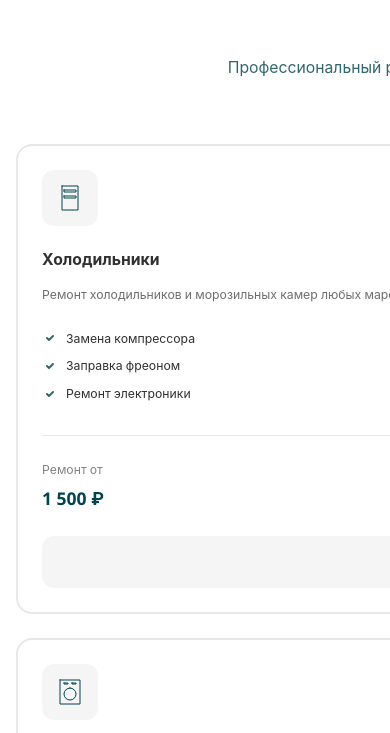
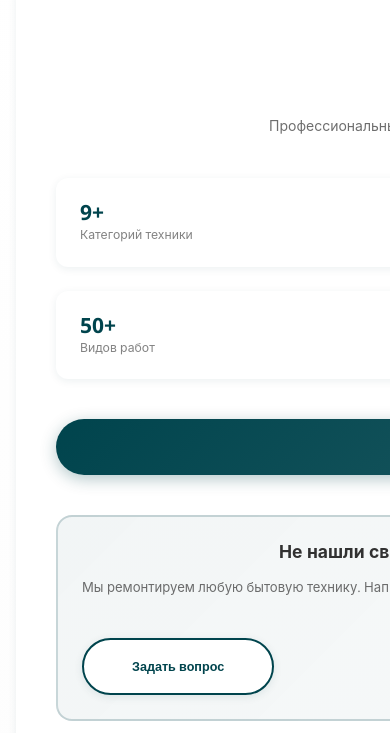
Before and after one commit to ToriHever/OPTIMA, an Angular app in the folder optima-service-angular/: page / in a window 390 px wide. Shown: the part 1951-2684 px from the top of the page. Built offline with nearby package versions, Linux system fonts and the light colour scheme.

Commit message:
Новый дизайн блока категорий услуг

```diff
--- a/optima-service-angular/src/app/features/home/components/repair-categories/repair-categories.html
+++ b/optima-service-angular/src/app/features/home/components/repair-categories/repair-categories.html
@@ -1,26 +1,62 @@
 <section class="categories-section">
   <div class="container">
-    <!-- Заголовок -->
-    <div class="categories-header">
+    <!-- Двухколоночный layout -->
+    <div class="categories-layout">
+
+      <!-- Левая колонка - заголовок (sticky) -->
+      <aside class="categories-sidebar">
+        <div class="sidebar-content">
           <h2 class="section-title">
-        Что мы ремонтируем
+            Что мы<br>
+            <span class="text-gradient">ремонтируем</span>
           </h2>
-      <p class="section-subtitle">
+          <p class="section-description">
             Профессиональный ремонт любой бытовой техники. Работаем со всеми брендами и моделями.
           </p>
+
+          <div class="sidebar-stats">
+            <div class="stat-item">
+              <span class="stat-number">9+</span>
+              <span class="stat-label">Категорий техники</span>
+            </div>
+            <div class="stat-item">
+              <span class="stat-number">50+</span>
+              <span class="stat-label">Видов работ</span>
+            </div>
           </div>
 
-    <!-- Сетка категорий -->
+          <button class="btn btn-primary btn-large" (click)="openCallbackForm()">
+            <svg width="20" height="20" viewBox="0 0 20 20" fill="none" stroke="currentColor">
+              <path d="M14,11v1.8c0,.7-.5,1.2-1.2,1.2,0,0,0,0-.1,0-1.9-.2-3.6-.8-5.2-1.8-1.5-.9-2.7-2.2-3.6-3.6-1-1.6-1.7-3.4-1.9-5.2,0-.7.4-1.2,1.1-1.3,0,0,0,0,.1,0h1.8c.6,0,1.1.4,1.2,1,0,.6.2,1.1.4,1.7.2.4,0,.9-.3,1.3l-.8.8c.9,1.5,2.1,2.8,3.6,3.6l.8-.8c.3-.3.8-.4,1.3-.3.5.2,1.1.3,1.7.4.6,0,1.1.6,1,1.2Z"
+                    transform="translate(3,3)"/>
+            </svg>
+            Заказать звонок
+          </button>
+          <!-- CTA блок -->
+          <div class="categories-cta">
+            <div class="cta-content">
+              <h3>Не нашли свою технику?</h3>
+              <p>Мы ремонтируем любую бытовую технику. Напишите нам — поможем решить вашу проблему.</p>
+            </div>
+            <button (click)="openQuestionForm()" class="btn btn-secondary btn-large">
+              Задать вопрос
+            </button>
+          </div>
+        </div>
+      </aside>
+
+      <!-- Правая колонка - карточки -->
+      <div class="categories-content">
         <div class="categories-grid">
           <div class="category-card animate-on-scroll"
                *ngFor="let category of categories; let i = index"
                [class.animated]="isVisible"
-           [style.animation-delay]="(i * 0.1) + 's'"
+               [style.animation-delay]="(i * 0.05) + 's'"
                (click)="scrollToServices()">
 
             <!-- Иконка -->
             <div class="card-icon">
-          <svg width="64" height="64" viewBox="0 0 64 64" fill="none" stroke="currentColor">
+              <svg width="48" height="48" viewBox="0 0 64 64" fill="none" stroke="currentColor">
                 <path [attr.d]="category.icon" stroke-width="2" stroke-linecap="round" stroke-linejoin="round"/>
               </svg>
             </div>
@@ -42,38 +78,19 @@
             </ul>
 
             <!-- Цена -->
+            <div class="card-footer">
               <div class="card-price">
-          <span class="price-label">Ремонт от</span>
+                <span class="price-label">от</span>
                 <span class="price-value">{{ category.priceFrom }}</span>
               </div>
-
-        <!-- Кнопка -->
-        <button class="card-button">
-          <span>Подробнее</span>
+              <div class="card-arrow">
                 <svg width="20" height="20" viewBox="0 0 20 20" fill="none" stroke="currentColor">
                   <path d="M7 4L13 10L7 16" stroke-width="2" stroke-linecap="round" stroke-linejoin="round"/>
                 </svg>
-        </button>
               </div>
             </div>
-
-    <!-- CTA блок -->
-    <div class="categories-cta">
-      <div class="cta-content">
-        <h3>Не нашли свою технику?</h3>
-        <p>Мы ремонтируем любую бытовую технику. Позвоните нам, и мы поможем решить вашу проблему.</p>
           </div>
-      <div class="cta-buttons">
-        <button class="btn btn-primary btn-large" (click)="openQuestionForm()">
-          <svg width="20" height="20" viewBox="0 0 20 20" fill="none" stroke="currentColor">
-            <path d="M14,11v1.8c0,.7-.5,1.2-1.2,1.2,0,0,0,0-.1,0-1.9-.2-3.6-.8-5.2-1.8-1.5-.9-2.7-2.2-3.6-3.6-1-1.6-1.7-3.4-1.9-5.2,0-.7.4-1.2,1.1-1.3,0,0,0,0,.1,0h1.8c.6,0,1.1.4,1.2,1,0,.6.2,1.1.4,1.7.2.4,0,.9-.3,1.3l-.8.8c.9,1.5,2.1,2.8,3.6,3.6l.8-.8c.3-.3.8-.4,1.3-.3.5.2,1.1.3,1.7.4.6,0,1.1.6,1,1.2Z"
-                  transform="translate(3,3)"/>
-          </svg>
-          Заказать звонок
-        </button>
-        <a href="tel:89885163131" class="btn btn-secondary btn-large">
-          8 (988) 516-31-31
-        </a>
+        </div>
       </div>
     </div>
   </div>
--- a/optima-service-angular/src/app/features/home/components/repair-categories/repair-categories.scss
+++ b/optima-service-angular/src/app/features/home/components/repair-categories/repair-categories.scss
@@ -3,20 +3,94 @@
 
 .categories-section {
   padding: $spacing-xxl 0;
-  background: $color-white;
+  background: linear-gradient(180deg, $color-white 0%, $color-bg-light 100%);
 }
 
-.categories-header {
-  text-align: center;
-  margin-bottom: $spacing-xl;
+// Двухколоночный layout
+.categories-layout {
+  display: grid;
+  grid-template-columns: 400px 1fr;
+  gap: $spacing-xl;
+  align-items: start;
 }
 
-// Сетка категорий
+// Левая колонка - заголовок (sticky)
+.categories-sidebar {
+  position: sticky;
+  top: calc($spacing-xl + 117px);
+  height: fit-content;
+}
+
+.sidebar-content {
+  display: flex;
+  flex-direction: column;
+  gap: $spacing-md;
+}
+
+.section-title {
+  font-size: 3rem;
+  font-weight: 700;
+  text-align: left;
+  color: $color-dark;
+  line-height: 1.1;
+  margin: 0;
+}
+
+.text-gradient {
+  background: linear-gradient(135deg, $color-primary 0%, $color-primary-light 100%);
+  -webkit-background-clip: text;
+  -webkit-text-fill-color: transparent;
+  background-clip: text;
+}
+
+.section-description {
+  font-size: 1.125rem;
+  color: rgba($color-dark, 0.7);
+  line-height: 1.6;
+  margin: 0;
+}
+
+// Статистика
+.sidebar-stats {
+  display: grid;
+  grid-template-columns: repeat(2, 1fr);
+  gap: $spacing-md;
+}
+
+.stat-item {
+  display: flex;
+  flex-direction: column;
+  gap: 4px;
+  padding: $spacing-md;
+  background: $color-white;
+  border-radius: $radius-md;
+  box-shadow: $shadow-sm;
+}
+
+.stat-number {
+  font-size: 2rem;
+  font-weight: 700;
+  color: $color-primary;
+  line-height: 1;
+}
+
+.stat-label {
+  font-size: 0.875rem;
+  color: rgba($color-dark, 0.6);
+  line-height: 1.3;
+}
+
+// Правая колонка - карточки
+.categories-content {
+  display: flex;
+  flex-direction: column;
+  gap: $spacing-xl;
+}
+
 .categories-grid {
   display: grid;
-  grid-template-columns: repeat(3, 1fr);
+  grid-template-columns: repeat(2, 1fr);
   gap: $spacing-lg;
-  margin-bottom: $spacing-xxl;
 }
 
 // Карточка категории
@@ -27,199 +101,231 @@
   background: $color-white;
   border: 2px solid $color-bg-grey;
   border-radius: $radius-lg;
+  cursor: pointer;
   transition: all $transition-base;
-  cursor: pointer;
-  position: relative;
-  overflow: hidden;
-
-  &::before {
-    content: '';
-    position: absolute;
-    top: 0;
-    left: 0;
-    width: 100%;
-    height: 4px;
-    background: linear-gradient(90deg, $color-primary 0%, $color-primary-light 100%);
-    transform: scaleX(0);
-    transform-origin: left;
-    transition: transform $transition-base;
-  }
 
   &:hover {
-    border-color: $color-primary-light;
+    border-color: $color-primary;
     box-shadow: $shadow-lg;
     transform: translateY(-8px);
 
-    &::before {
-      transform: scaleX(1);
+    .card-icon {
+      background: linear-gradient(135deg, $color-primary-light 0%, $color-primary 100%);
+
+      svg {
+        stroke: $color-white;
+        transform: scale(1.1);
+      }
     }
 
-    .card-icon {
-      background: linear-gradient(135deg, $color-primary 0%, $color-primary-light 100%);
-      color: $color-white;
-      transform: scale(1.1);
-    }
-
-    .card-button {
-      background: $color-primary;
-      color: $color-white;
-
-      svg {
-        transform: translateX(4px);
-      }
+    .card-arrow {
+      opacity: 1;
+      transform: translateX(4px);
     }
   }
 }
 
-// Иконка
+// Анимация появления
+.category-card.animate-on-scroll {
+  opacity: 0;
+  transform: translateY(40px);
+
+  &.animated {
+    animation: fadeInUp 0.6s ease-out forwards;
+  }
+}
+
+@keyframes fadeInUp {
+  to {
+    opacity: 1;
+    transform: translateY(0);
+  }
+}
+
 .card-icon {
-  width: 80px;
-  height: 80px;
   display: flex;
   align-items: center;
   justify-content: center;
-  background: $color-bg-light;
+  width: 72px;
+  height: 72px;
+  margin-bottom: $spacing-md;
   border-radius: $radius-md;
-  color: $color-primary;
-  margin-bottom: $spacing-md;
+  background: rgba($color-primary, 0.1);
   transition: all $transition-base;
 
   svg {
-    stroke-width: 1.5;
+    stroke: $color-primary;
+    transition: all $transition-base;
   }
 }
 
-// Название
 .card-title {
-  font-size: 1.5rem;
+  font-size: 1.25rem;
   font-weight: 700;
   color: $color-dark;
-  margin-bottom: $spacing-sm;
+  margin: 0 0 $spacing-sm 0;
 }
 
-// Описание
 .card-description {
   font-size: 0.9375rem;
-  color: rgba($color-dark, 0.7);
-  line-height: 1.6;
-  margin-bottom: $spacing-md;
+  color: rgba($color-dark, 0.6);
+  line-height: 1.5;
+  margin: 0 0 $spacing-md 0;
+  flex: 1;
 }
 
-// Особенности
 .card-features {
   list-style: none;
-  margin-bottom: $spacing-md;
+  padding: 0;
+  margin: 0 0 $spacing-lg 0;
+  display: flex;
+  flex-direction: column;
+  gap: $spacing-xs;
 
   li {
     display: flex;
     align-items: center;
     gap: $spacing-xs;
-    font-size: 0.9375rem;
-    color: $color-dark;
-    margin-bottom: $spacing-xs;
+    font-size: 0.875rem;
+    color: rgba($color-dark, 0.7);
 
     svg {
       flex-shrink: 0;
-      color: $color-primary-light;
-      stroke-width: 2.5;
+      stroke: $color-primary;
     }
   }
 }
 
-// Цена
-.card-price {
+.card-footer {
   display: flex;
-  flex-direction: column;
-  gap: 4px;
-  margin-bottom: $spacing-md;
+  align-items: center;
+  justify-content: space-between;
   padding-top: $spacing-md;
   border-top: 1px solid $color-bg-grey;
 }
 
+.card-price {
+  display: flex;
+  align-items: baseline;
+  gap: $spacing-xs;
+}
+
 .price-label {
   font-size: 0.875rem;
-  color: rgba($color-dark, 0.6);
+  color: rgba($color-dark, 0.5);
 }
 
 .price-value {
-  font-size: 1.5rem;
+  font-size: 1.25rem;
   font-weight: 700;
   color: $color-primary;
 }
 
-// Кнопка
-.card-button {
+.card-arrow {
   display: flex;
   align-items: center;
-  justify-content: center;
-  gap: $spacing-xs;
-  padding: $spacing-sm $spacing-md;
-  background: $color-bg-light;
-  border: none;
-  border-radius: $radius-md;
-  font-size: 1rem;
-  font-weight: 600;
-  color: $color-primary;
-  cursor: pointer;
+  opacity: 0.3;
   transition: all $transition-base;
-  margin-top: auto;
 
   svg {
-    stroke-width: 2.5;
-    transition: transform $transition-base;
+    stroke: $color-primary;
   }
 }
 
 // CTA блок
 .categories-cta {
   display: flex;
+  flex-direction: column;
+  align-items: start;
+  gap: $spacing-sm;
+  padding: $spacing-md;
+  background: linear-gradient(135deg, rgba($color-primary, 0.05) 0%, rgba($color-primary, 0.02) 100%);
+  border: 2px solid rgba($color-primary, 0.2);
+  border-radius: $radius-lg;
+}
+
+.cta-icon {
+  display: flex;
   align-items: center;
-  justify-content: space-between;
-  gap: $spacing-xl;
-  padding: $spacing-xl;
-  background: linear-gradient(135deg, $color-primary 0%, $color-primary-light 100%);
-  border-radius: $radius-lg;
-  color: $color-white;
+  justify-content: center;
+  width: 80px;
+  height: 80px;
+  flex-shrink: 0;
+  border-radius: 50%;
+  background: linear-gradient(135deg, $color-primary-light 0%, $color-primary 100%);
+
+  svg {
+    stroke: $color-white;
+  }
 }
 
 .cta-content {
   flex: 1;
 
   h3 {
-    font-size: 1.75rem;
+    font-size: 1.5rem;
     font-weight: 700;
-    color: $color-white;
-    margin-bottom: $spacing-sm;
+    color: $color-dark;
+    margin: 0 0 $spacing-sm 0;
   }
 
   p {
-    font-size: 1.125rem;
-    color: rgba($color-white, 0.9);
+    font-size: 1rem;
+    color: rgba($color-dark, 0.7);
     margin: 0;
+    line-height: 1.5;
   }
 }
 
-.cta-buttons {
-  display: flex;
-  gap: $spacing-md;
-  flex-shrink: 0;
+// Адаптивность
+@media (max-width: 1200px) {
+  .categories-layout {
+    grid-template-columns: 350px 1fr;
+    gap: $spacing-xl;
+  }
+
+  .section-title {
+    font-size: 2.5rem;
+  }
+
+  .categories-grid {
+    gap: $spacing-md;
+  }
 }
 
-// Адаптивность
 @media (max-width: 1024px) {
+  .categories-layout {
+    grid-template-columns: 1fr;
+    gap: $spacing-lg;
+  }
+
+  .categories-sidebar {
+    position: static;
+    padding: $spacing-xl;
+    background: $color-white;
+    border-radius: $radius-lg;
+    box-shadow: $shadow-sm;
+  }
+
+  .sidebar-content {
+    gap: $spacing-lg;
+  }
+
+  .section-title {
+    font-size: 2.5rem;
+    text-align: center;
+  }
+
+  .section-description {
+    text-align: center;
+  }
+
+  .sidebar-stats {
+    justify-content: center;
+  }
+
   .categories-grid {
     grid-template-columns: repeat(2, 1fr);
-    gap: $spacing-md;
-  }
-
-  .categories-cta {
-    flex-direction: column;
-    text-align: center;
-
-    .cta-buttons {
-      width: 100%;
-      justify-content: center;
-    }
   }
 }
 
@@ -228,9 +334,21 @@
     padding: $spacing-xl 0;
   }
 
+  .section-title {
+    font-size: 2rem;
+  }
+
+  .section-description {
+    font-size: 1rem;
+  }
+
+  .sidebar-stats {
+    grid-template-columns: 1fr;
+  }
+
   .categories-grid {
     grid-template-columns: 1fr;
-    gap: $spacing-md;
+    gap: $spacing-sm;
   }
 
   .category-card {
@@ -247,38 +365,9 @@
     }
   }
 
-  .card-title {
-    font-size: 1.25rem;
-  }
-
-  .cta-content {
-    h3 {
-      font-size: 1.5rem;
-    }
-
-    p {
-      font-size: 1rem;
-    }
-  }
-
-  .cta-buttons {
-    flex-direction: column;
-    width: 100%;
-
-    .btn {
-      width: 100%;
-    }
-  }
-}
-
-@media (max-width: 480px) {
-  .category-card {
-    padding: $spacing-md;
-  }
-
-  .card-icon {
-    width: 56px;
-    height: 56px;
+  .cta-icon {
+    width: 64px;
+    height: 64px;
 
     svg {
       width: 32px;
@@ -286,23 +375,35 @@
     }
   }
 
+  .categories-cta {
+    flex-direction: column;
+    text-align: center;
+    gap: $spacing-lg;
+
+    .cta-content h3 {
+      font-size: 1.25rem;
+    }
+
+    .cta-content p {
+      font-size: 0.9375rem;
+    }
+  }
+}
+
+@media (max-width: 480px) {
+  .categories-sidebar {
+    padding: $spacing-lg;
+  }
+
+  .section-title {
+    font-size: 1.75rem;
+  }
+
+  .stat-number {
+    font-size: 1.5rem;
+  }
+
   .card-title {
     font-size: 1.125rem;
   }
-
-  .card-description {
-    font-size: 0.875rem;
-  }
-
-  .card-features li {
-    font-size: 0.875rem;
-  }
-
-  .price-value {
-    font-size: 1.25rem;
-  }
-
-  .categories-cta {
-    padding: $spacing-lg;
-  }
 }
--- a/optima-service-angular/src/app/features/home/components/repair-categories/repair-categories.ts
+++ b/optima-service-angular/src/app/features/home/components/repair-categories/repair-categories.ts
@@ -168,4 +168,8 @@ export class RepairCategories implements OnInit {
    openQuestionForm() {
     this.modalService.open('callback-modal', { purpose: 'question' });
   }
+
+  openCallbackForm() {
+    this.modalService.open('callback-modal', { purpose: 'callback' });
+  }
 }
--- a/optima-service-angular/src/app/shared/components/callback-modal/callback-form.config.ts
+++ b/optima-service-angular/src/app/shared/components/callback-modal/callback-form.config.ts
@@ -4,7 +4,7 @@ export const CALLBACK_FORM_CONFIGS: Record<FormPurpose, CallbackFormConfig> = {
   // Полная форма для вызова мастера
   diagnostic: {
     title: 'Вызвать мастера',
-    subtitle: 'Оставьте заявку, и мы свяжемся с вами в течение 15 минут',
+    subtitle: 'Оставьте заявку на вызов мастера, и мы свяжемся с вами в течение 15 минут',
     submitText: 'Отправить заявку',
     fields: ['name', 'phone', 'deviceType', 'address', 'message']
   },
@@ -20,7 +20,7 @@ export const CALLBACK_FORM_CONFIGS: Record<FormPurpose, CallbackFormConfig> = {
   // Форма для вопроса
   question: {
     title: 'Задать вопрос',
-    subtitle: 'Напишите ваш вопрос, и мы ответим',
+    subtitle: 'Напишите ваш вопрос, и мы ответим.',
     submitText: 'Отправить вопрос',
     fields: ['name', 'phone', 'email', 'message']
   }
```
Lines whose indentation alone changed are shown as unchanged.
